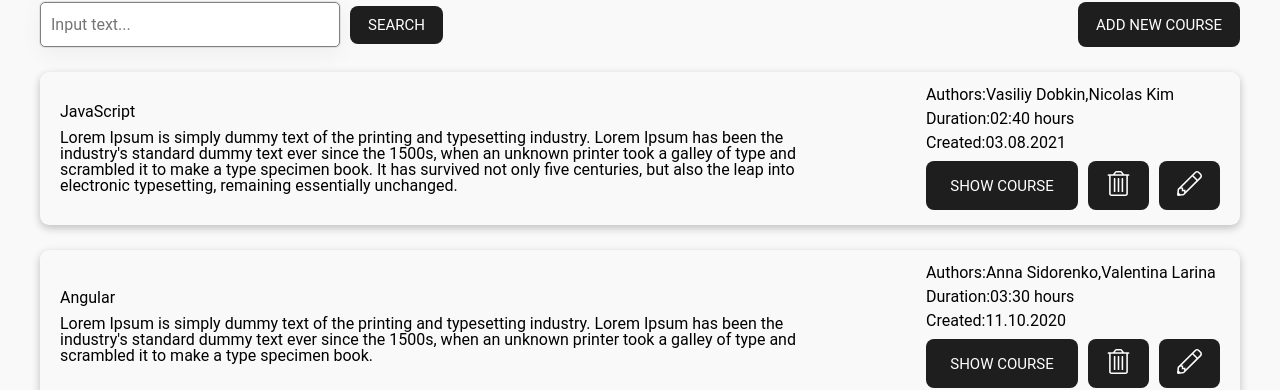
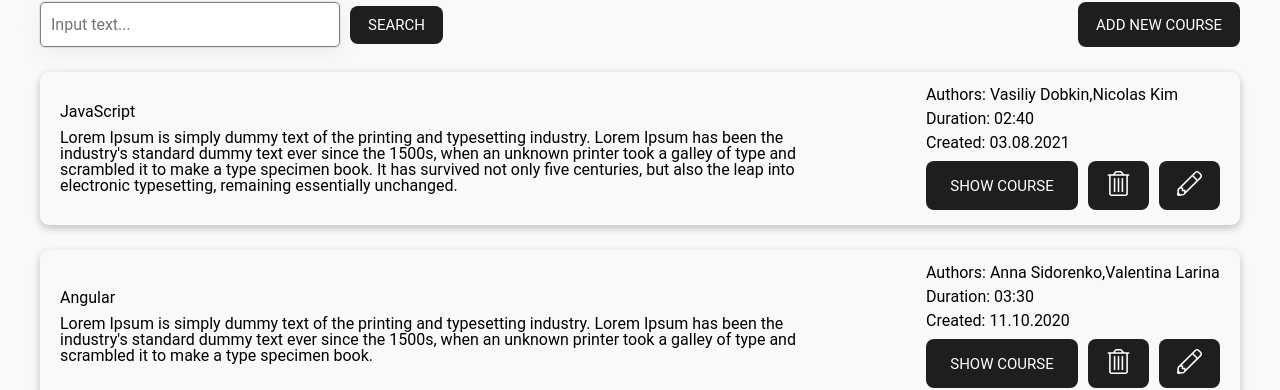
Before and after one commit to soola-sys/react-task-courses, a React (Vite) app in the folder rs-react-app/: page / in a window 1280 px wide. Shown: the part 119-509 px from the top of the page. Built offline with nearby package versions, Linux system fonts and the light colour scheme.

Commit message:
fix: adjust courseInfo render logic and delete functionality

```diff
--- a/rs-react-app/src/components/CourseCard.tsx
+++ b/rs-react-app/src/components/CourseCard.tsx
@@ -1,20 +1,38 @@
 
 import deleteIcon from "../assets/Icon-Trash.svg";
 import editIcon from "../assets/Icon-Edit.svg";
-import type { CourseItemProps, setCourseOpenType, setCurrentCourseType } from "../types/types";
+import type { CourseDetailItem, CourseItemProps, setCourseOpenType, setCurrentCourseType } from "../types/types";
 import { formatDate } from "../utils/formatDate";
 import { formatDuration } from "../utils/formatDuration";
 import { renderAuthors } from "../utils/renderAuthors";
-import { EMPTY_AUTHORS_LIST } from "../constants/authors";
+import { COURSECARD_LI_ITEM } from "../constants/courses";
 
 interface CourseProp {
   course: CourseItemProps,
   setOpen: setCourseOpenType,
   setCurrentCourse: setCurrentCourseType;
+  setCourses: (courses: CourseItemProps[]| null) => void;
+  courses: CourseItemProps[] | null;
 }
 
-const CourseCard = ({ course, setOpen, setCurrentCourse }: CourseProp): React.ReactNode => {
+
+
+const CourseCard = ({ course, setOpen, setCurrentCourse, setCourses, courses}: CourseProp): React.ReactNode => {
   const { title, description, duration, creationDate, authors } = course;
+
+  const deleteCourse = (currentCourse: CourseItemProps) => {
+    if (!courses) return;
+    const updatedCourses = courses.filter((el) => el.id !== currentCourse.id);
+    localStorage.setItem('courses', JSON.stringify(updatedCourses));
+    setCourses(updatedCourses);
+  }
+
+  const courseDetails: CourseDetailItem[] = [
+    { label: "Authors:", value: renderAuthors(authors) },
+    { label: "Duration:", value: formatDuration(duration) },
+    { label: "Created:", value: formatDate(creationDate) },
+  ];
+
   return (
     <div className="courseCard">
       <div className="courseCard-inner">
@@ -26,16 +44,18 @@ const CourseCard = ({ course, setOpen, setCurrentCourse }: CourseProp): React.Re
         </div>
         <div className="courseCard-content-right">
           <ul className="courseCard-content-right courseCard-list">
-            <li><span>Authors:</span>{renderAuthors(authors) ? renderAuthors(authors) : EMPTY_AUTHORS_LIST}</li>
-            <li><span>Duration:</span>{formatDuration(duration)} hours</li>
-            <li><span>Created:</span>{formatDate(creationDate)}</li>
+            {
+              courseDetails.map(({ label, value }) => (
+                <li className={COURSECARD_LI_ITEM} key={label}><span>{label}</span> {value}</li>
+              ))
+            }
           </ul>
           <div className="courseCard-content-right courseCard-btns">
             <button className="courseCard-showBtn btn-primary" onClick={() => {
               setOpen(true);
               setCurrentCourse(course);
             }}>Show course</button>
-            <button className="courseCard-deleteBtn btn-primary">
+            <button className="courseCard-deleteBtn btn-primary" onClick={() => deleteCourse(course)}>
               <img src={deleteIcon} alt="Delete" />
             </button>
             <button className="courseCard-EditBtn btn-primary">
--- a/rs-react-app/src/components/CourseInfo.tsx
+++ b/rs-react-app/src/components/CourseInfo.tsx
@@ -1,5 +1,5 @@
-import { EMPTY_AUTHORS_LIST } from "../constants/authors";
-import type { CourseItemProps, setCourseOpenType } from "../types/types";
+import { COURSECARD_LI_ITEM } from "../constants/courses";
+import type { CourseDetailItem, CourseItemProps, setCourseOpenType } from "../types/types";
 import { formatDate } from "../utils/formatDate";
 import { formatDuration } from "../utils/formatDuration";
 import { renderAuthors } from "../utils/renderAuthors";
@@ -11,31 +11,35 @@ interface CourseInfoProps {
 }
 
 
-const CourseInfo = ({isOpen, resetOpen, currentCourse}: CourseInfoProps) => {
+
+
+const CourseInfo = ({resetOpen, currentCourse}: CourseInfoProps) => {
     if(currentCourse) {
         const {id , title , description , authors, duration , creationDate } = currentCourse;
+
+        const courseDetails: CourseDetailItem[] = [
+            { label: "ID:", value: id },
+            { label: "Authors:", value: renderAuthors(authors) },
+            { label: "Duration:", value: formatDuration(duration) },
+            { label: "Created:", value: formatDate(creationDate) },
+        ];
+
          return (
         <>
             <div className="courseInfo">
-                <p className="courseInfo-title"></p>
                 <section className="courseInfo-content">
                     <div className="courseInfo-content-left">
                         <p className="courseInfo-content-title">{title}</p>
-                        <p className="courseInfo-content-desc">
-                           {description}</p>
+                        <p className="courseInfo-content-desc">{description}</p>
                     </div>
                     <div className="vertical"></div>
-                    <div className="courseInfo-content-right">
-                        <ul className="courseInfo-content-right courseInfo-list">
-                            <li><span>ID:</span>{id}</li>
-                            <li><span>Authors:</span>{renderAuthors(authors) ? renderAuthors(authors) : EMPTY_AUTHORS_LIST}</li>
-                            <li><span>Duration:</span>{formatDuration(duration)} hours</li>
-                            <li><span>Created:</span>{formatDate(creationDate)}</li>
-                        </ul>
-                    </div>
+                    <ul className="courseInfo-content-right courseInfo-list">
+                       {courseDetails.map(({ label, value }) => (
+                        <li className={COURSECARD_LI_ITEM} key={label}><span>{label}</span> {value}</li>
+                       ))}
+                    </ul>
                 </section>
-                <button className="courseInfo-btn btn-primary" onClick={(event) => {
-                    console.log(event);
+                <button className="courseInfo-btn btn-primary" onClick={() => {
                     resetOpen(false);
                 }}>Back</button>
             </div>
--- a/rs-react-app/src/constants/authors.ts
+++ /dev/null
@@ -1 +0,0 @@
-export const EMPTY_AUTHORS_LIST: string = 'No Authors!';
--- a/rs-react-app/src/utils/formatDate.ts
+++ b/rs-react-app/src/utils/formatDate.ts
@@ -2,7 +2,7 @@ function padByZero(input: number | Date) {
   return input.toString().padStart(2, '0');
 }
 
-export const formatDate = (dateStr: string) => {
+export const formatDate = (dateStr: string): string | undefined => {
   if(typeof dateStr === 'string') {
     const date = new Date(dateStr);
     const month = padByZero(date.getMonth() + 1);
@@ -10,4 +10,5 @@ export const formatDate = (dateStr: string) => {
     const year = padByZero(date.getFullYear());
     return `${day}.${month}.${year}`;
   }
+  return undefined
 }
--- a/rs-react-app/src/utils/renderAuthors.ts
+++ b/rs-react-app/src/utils/renderAuthors.ts
@@ -1,10 +1,13 @@
 import { mockedAuthorsList } from "../mockCoursesList";
 import type { AuthorItemType } from "../types/types";
+import { EMPTY_AUTHORS_LIST } from "../constants/courses";
+
 
 export const renderAuthors = (authorsArray: string[] | null): string => {
-  const resultArray: string[] = []
+  const resultArray: string[] = [];
+  if(!authorsArray) return EMPTY_AUTHORS_LIST;
   mockedAuthorsList.forEach(({id, name}: AuthorItemType) => {
-    if (authorsArray && authorsArray.includes(id)) {
+    if (authorsArray.includes(id)) {
       resultArray.push(name)
     }
   });
```
